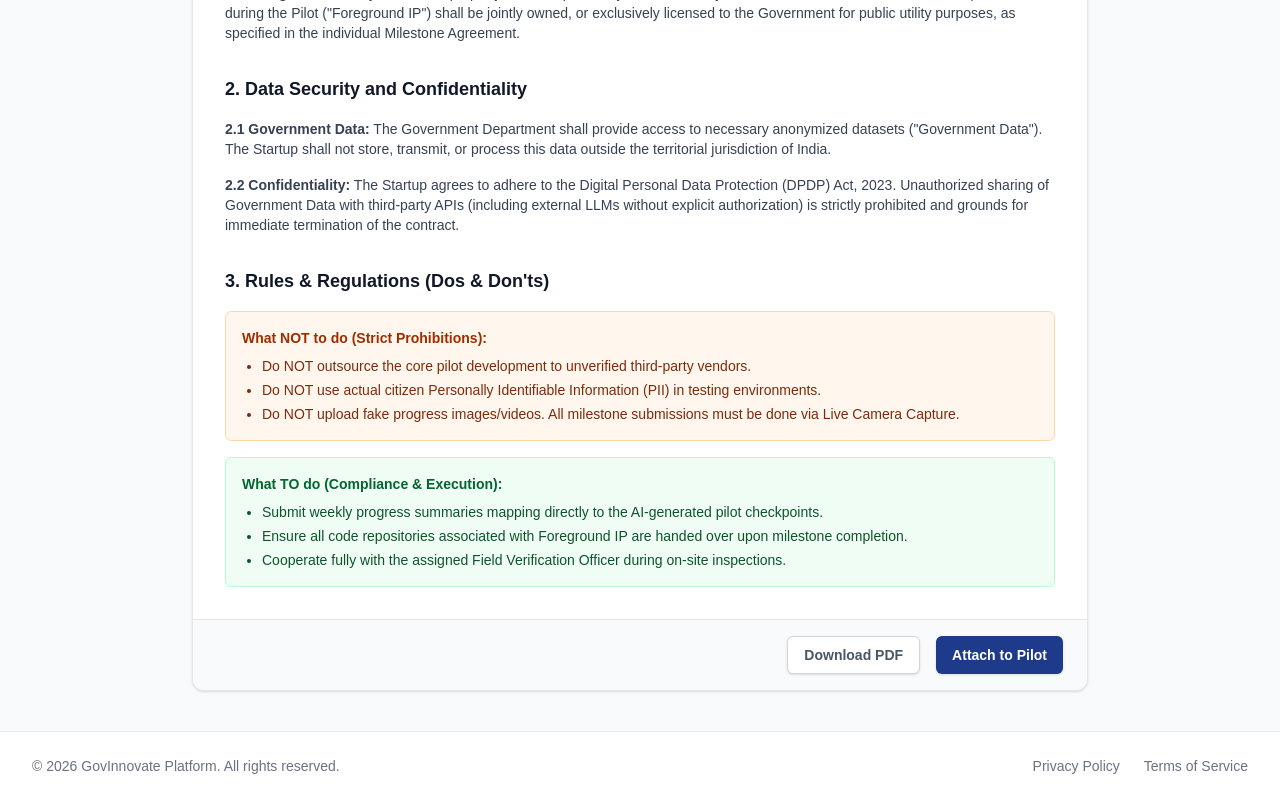
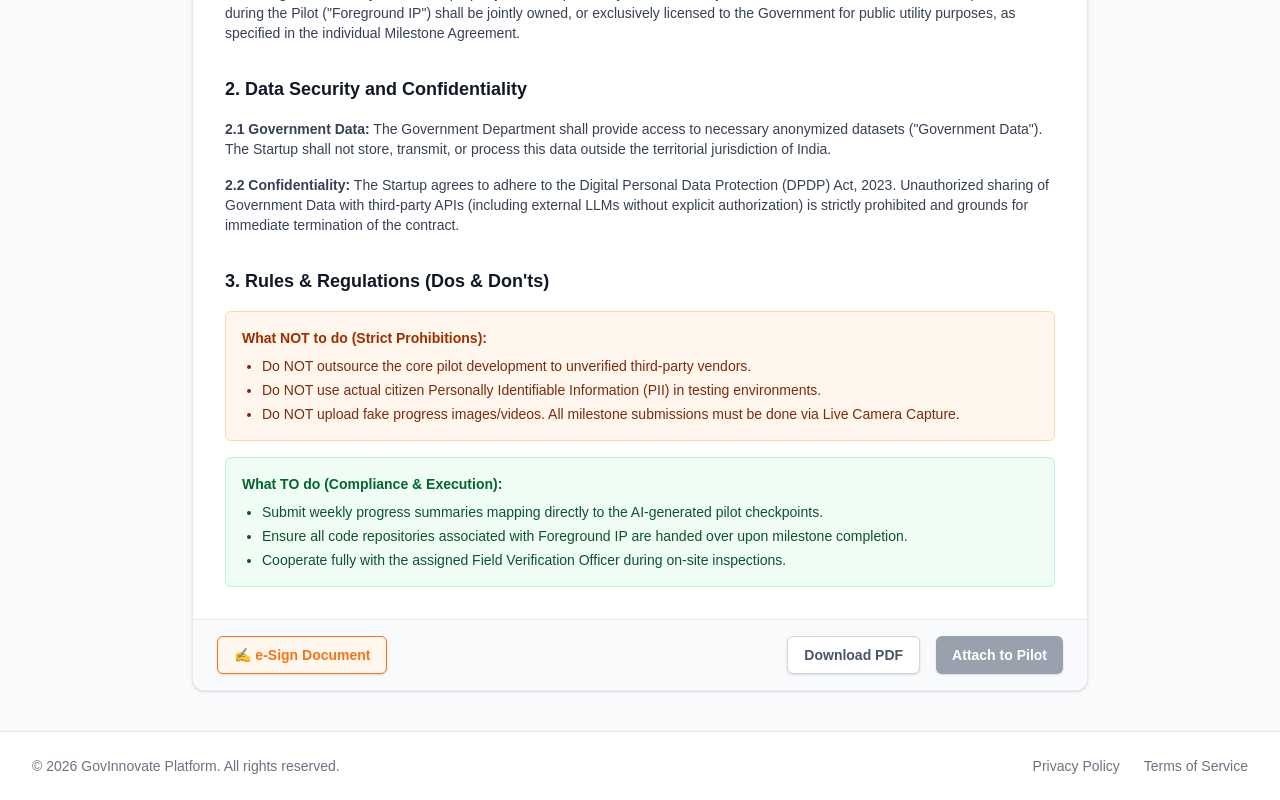
Before and after one commit to Manitk123/Nav-Mitra, a Next.js app: page /dept/templates in a window 1280 px wide. Shown: the part 446-1246 px from the top of the page. Built offline with nearby package versions, Linux system fonts and the light colour scheme.

Commit message:
feat: add digital e-sign workflow to legal templates

```diff
--- a/src/app/dept/templates/page.tsx
+++ b/src/app/dept/templates/page.tsx
@@ -1,8 +1,11 @@
 "use client";
 
 import Link from "next/link";
+import { useState } from "react";
 
 export default function LegalTemplatesPage() {
+  const [signature, setSignature] = useState<string | null>(null);
+
   return (
     <div className="flex-1 bg-gray-50 p-6 md:p-10">
       <div className="max-w-4xl mx-auto">
@@ -53,8 +56,36 @@ export default function LegalTemplatesPage() {
                 <li>Cooperate fully with the assigned Field Verification Officer during on-site inspections.</li>
               </ul>
             </div>
+
+            {signature && (
+              <div className="mt-12 pt-8 border-t border-gray-200">
+                <div className="flex justify-between items-end">
+                  <div>
+                    <p className="text-gray-500 mb-2">Digitally Signed by:</p>
+                    <p className="font-serif text-2xl text-blue-900 border-b border-gray-300 inline-block pr-8 min-w-[200px]">{signature}</p>
+                    <p className="text-sm text-gray-500 mt-2">Date: {new Date().toLocaleDateString()}</p>
+                  </div>
+                  <div className="text-right">
+                    <span className="inline-block border-2 border-green-600 text-green-600 px-4 py-2 font-bold transform -rotate-12 rounded-sm opacity-80">
+                      DIGITALLY SIGNED<br/><span className="text-xs font-mono">{Math.random().toString(36).substring(2, 10).toUpperCase()}</span>
+                    </span>
+                  </div>
+                </div>
+              </div>
+            )}
           </div>
           <div className="bg-gray-50 px-6 py-4 border-t border-gray-200 flex justify-end gap-4 print:hidden">
+            {!signature && (
+              <button
+                onClick={() => {
+                  const name = window.prompt("Enter your full name to electronically sign this document:");
+                  if (name && name.trim() !== "") setSignature(name);
+                }}
+                className="px-4 py-2 text-sm font-bold text-gov-orange bg-orange-50 border border-gov-orange rounded-md shadow-sm hover:bg-orange-100 mr-auto"
+              >
+                ✍️ e-Sign Document
+              </button>
+            )}
             <button
               onClick={() => window.print()}
               className="px-4 py-2 text-sm font-bold text-gray-600 bg-white border border-gray-300 rounded-md shadow-sm hover:bg-gray-50"
@@ -63,10 +94,14 @@ export default function LegalTemplatesPage() {
             </button>
             <button
               onClick={() => {
-                alert("Contract successfully attached to the pilot! Notifications sent to Startup and Field Verification Officer.");
+                if (!signature) {
+                  alert("You must e-Sign the document before attaching it to the pilot.");
+                  return;
+                }
+                alert("Contract successfully signed and attached to the pilot! Notifications sent to Startup and Field Verification Officer.");
                 window.location.href = '/dept/payments';
               }}
-              className="px-4 py-2 text-sm font-bold text-white bg-gov-blue rounded-md shadow-sm hover:bg-blue-800"
+              className={`px-4 py-2 text-sm font-bold text-white rounded-md shadow-sm transition-colors ${signature ? 'bg-gov-blue hover:bg-blue-800' : 'bg-gray-400 cursor-not-allowed'}`}
             >
               Attach to Pilot
             </button>
```
Also changed, not shown: 1 other file (tests, documents, lock files or other folders).
